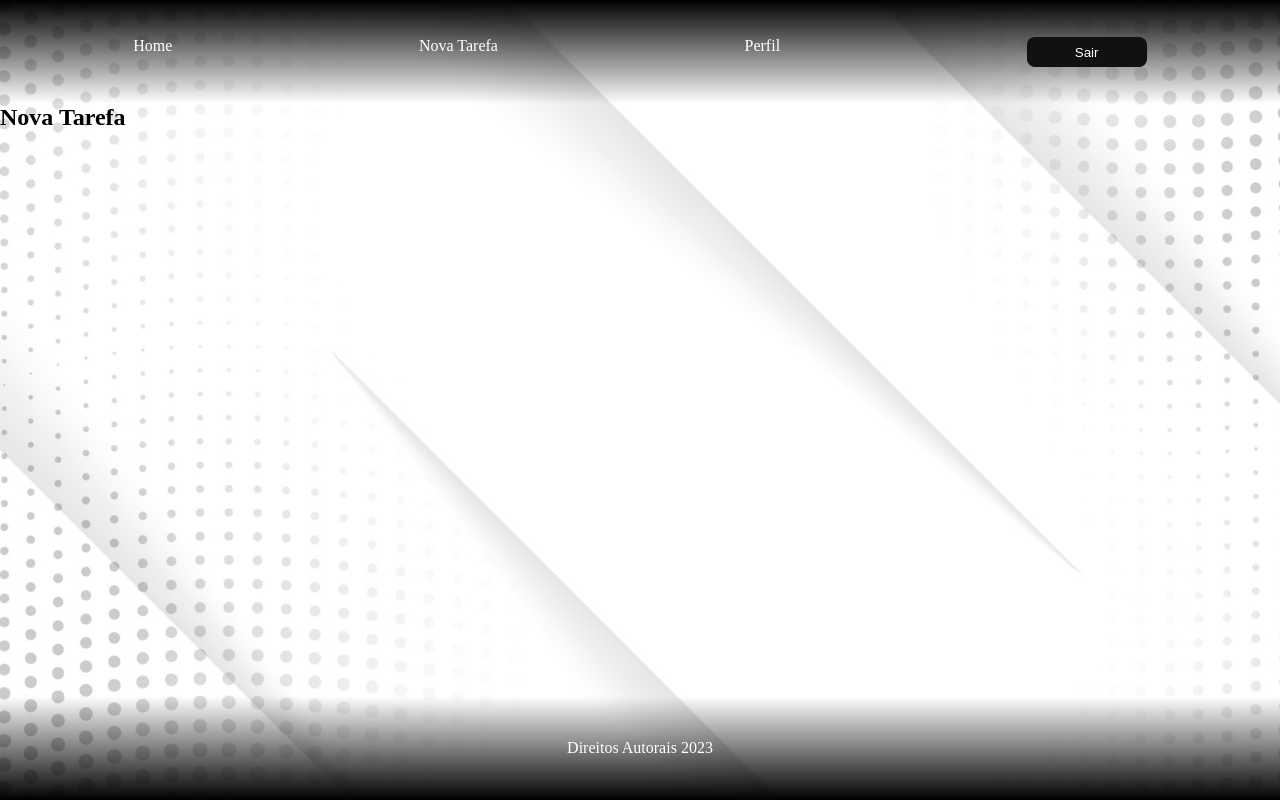
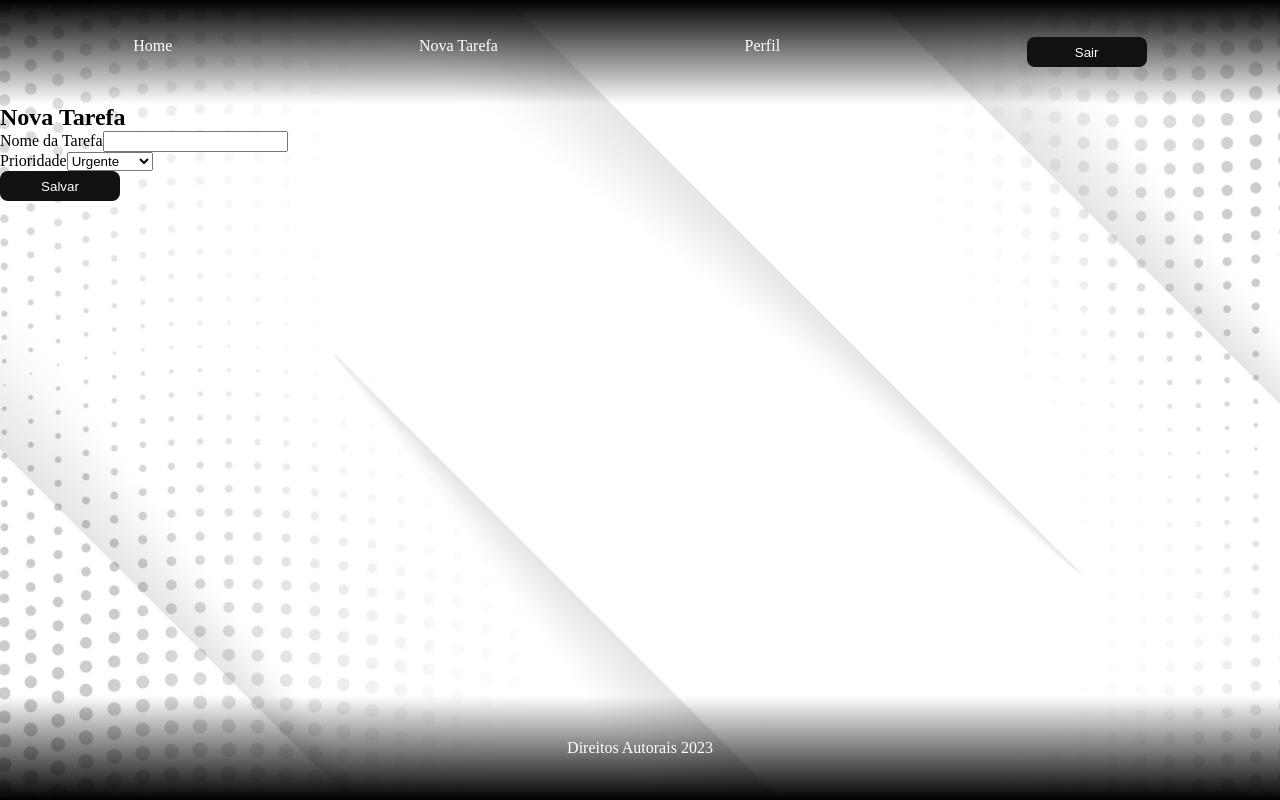
Before and after one commit to Kauan00Victor/PROJETO-PI-2, a React (Vite) app: page /novo in a window 1280 px wide. Built offline with nearby package versions, Linux system fonts and the light colour scheme.

Commit message:
Realtime Database

```diff
--- a/src/pages/HomeList.jsx
+++ b/src/pages/HomeList.jsx
@@ -1,6 +1,24 @@
+import { useEffect } from "react"
+import { listaTarefas } from "../services/TaskService"
+
+
 export default function HomeList() {
+
+  const tarefas = []
+
+  useEffect(() => {
+    async function carrega(){
+        await listaTarefas()
+    }
+    carrega()
+  }, [])
+
   return (
     <>
+      <ol>
+        {tarefas.map((tarefa, key) =>
+          <li key={key}>{tarefa.nome} - {tarefa.prioridade}</li>)}
+      </ol>
     </>
   )
 }
--- a/src/pages/NovoForm.jsx
+++ b/src/pages/NovoForm.jsx
@@ -1,6 +1,38 @@
+import { useForm } from "react-hook-form"
+import { useNavigate } from "react-router-dom"
+import { insereTarefas } from "../services/TaskService"
+
 export default function NovoForm() {
+
+  const { register, handleSubmit } = useForm()
+  const navigate = useNavigate()
+
+  async function onSubmit(data) {
+    try {
+      await insereTarefas(data)
+      navigate('/')
+    } catch (error) {
+      console.log(error.message)
+    }
+  }
+
   return (
     <>
+      <form onSubmit={handleSubmit(onSubmit)}>
+        <div>
+          <label>Nome da Tarefa</label>
+          <input type="text" {...register("nome")} />
+        </div>
+        <div>
+          <label>Prioridade</label>
+          <select {...register("prioridade")}>
+            <option value="1">Urgente</option>
+            <option value="2">Importante</option>
+            <option value="3">Normal</option>
+          </select>
+        </div>
+        <button>Salvar</button>
+      </form>
     </>
   )
 }
--- a/src/services/AuthService.js
+++ b/src/services/AuthService.js
@@ -1,4 +1,4 @@
-import { getAuth, signInWithEmailAndPassword, signOut } from 'firebase/auth'
+import { getAuth, createUserWithEmailAndPassword, updateProfile, signInWithEmailAndPassword, signOut } from 'firebase/auth'
 import { app } from './FirebaseConfig'
 
 const auth = getAuth(app)
--- a/src/services/FirebaseConfig.js
+++ b/src/services/FirebaseConfig.js
@@ -1,14 +1,16 @@
 import { initializeApp } from "firebase/app";
 
 const firebaseConfig = {
-    apiKey: "AIzaSyDf8VYTaJYRfElTofkpCRa3pQxfElu5-6M",
-    authDomain: "back-front-react1-e9997.firebaseapp.com",
-    projectId: "back-front-react1-e9997",
-    storageBucket: "back-front-react1-e9997.appspot.com",
-    messagingSenderId: "119412134693",
-    appId: "1:119412134693:web:8870018c67b2266d6800cc"
+  apiKey: "AIzaSyB24hUkVyXK_vXDP92iBcHpcjsy04Utq8g",
+  authDomain: "back-end-react2.firebaseapp.com",
+  projectId: "back-end-react2",
+  storageBucket: "back-end-react2.appspot.com",
+  messagingSenderId: "841571748550",
+  appId: "1:841571748550:web:cc8a00cf114d6f585ee5c7"
 };
 
 const app = initializeApp(firebaseConfig);
 
-export { app };
+const urlApi = "https://back-end-react2-default-rtdb.firebaseio.com/tarefas.json"
+
+export { app, urlApi}
--- /dev/null
+++ b/src/services/TaskService.js
@@ -0,0 +1,20 @@
+import { urlApi } from "./FirebaseConfig"
+
+export async function listaTarefas() {
+    await fetch(urlApi)
+        .then((response) => response.json())
+        .then((data) => console.log(data))
+        .catch((error) => {throw Error("Deu Ruim")})
+}
+
+export async function insereTarefas(tarefa){
+    await fetch(urlApi, {
+        method: 'POST',
+        body: JSON.stringify(tarefa),
+        headers: {
+            'Content-type':'application/json'
+        }
+    })
+    .catch((error) => {throw Error("Deu Ruim")})
+
+}
```
